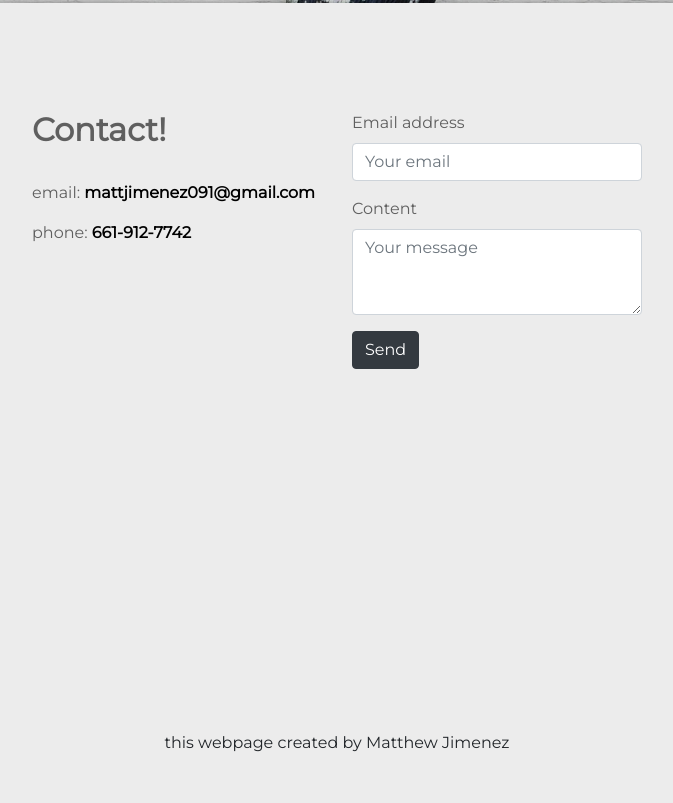
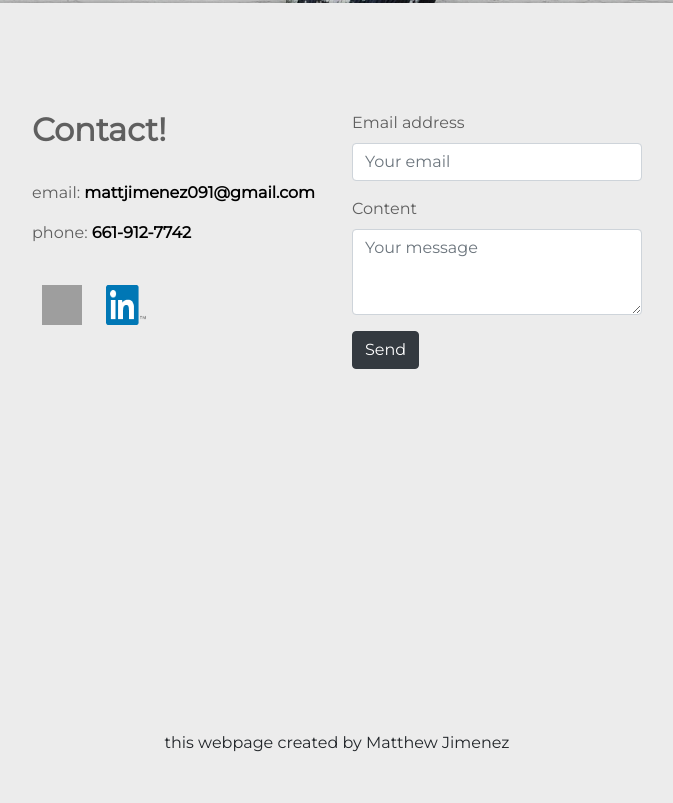
Before and after one commit to Matthew-Jimenez/portfolio-w-parallax, a plain HTML site: page index.html in a window 1280 px wide. Shown: the part 7294-8097 px from the top of the page, without its empty margins (303-976 px from the left). Drawn offline with nearby package versions, Linux system fonts and the light colour scheme; grey boxes are pictures that could not be loaded.

Commit message:
add social links to contact section, add target _blank to github

```diff
--- a/css/styles.css
+++ b/css/styles.css
@@ -22,6 +22,7 @@ html {
 
 .social-links img {
   height: 40px;
+  width: 40px;
 }
 
 .social-links a:hover::after {
--- a/index.html
+++ b/index.html
@@ -16,7 +16,7 @@
 
     <!-- internal styles -->
     <link rel="stylesheet" href="./css/styles.css">
-    <link rel="icon" href="./img/icon.png">
+    <!-- <link rel="icon" href="./img/icon.png"> -->
 
     <title>Matthew Jimenez - Developer</title>
   </head>
@@ -88,7 +88,7 @@
 
             <!-- github -->
             <div>
-              <a data-line="Github" href="http://github.com/matthew-Jimenez/">
+              <a data-line="Github" target="_blank" href="http://github.com/matthew-Jimenez/">
                 <img src="./img/Octocat.png" alt="github">
               </a>
             </div>
@@ -384,6 +384,28 @@
                   <p>
                     phone: <a href="tel:661-912-7742">661-912-7742</a>
                   </p>
+
+                  <!-- social links -->
+                  <div class="social-links pt-4">
+                    <!-- github -->
+                    <div>
+                      <a data-line="Github" target="_blank" href="http://github.com/matthew-Jimenez/">
+                        <img src="./img/Octocat.png" alt="github">
+                      </a>
+                    </div>
+                    <!-- end github -->
+
+                    <!-- linkedin -->
+                    <div>
+                      <a data-line="LinkedIn" target="_blank" href="https://www.linkedin.com/in/matthew-jimenez/">
+                        <img style="height: 40px;" src="./img/linkedin.png" alt="linkedin">
+                      </a>
+                    </div>
+                    <!-- end linkedin -->
+
+                  </div>
+                  <!-- end social links -->
+
                   </div>
                 <!-- end col 1 -->
 
```
